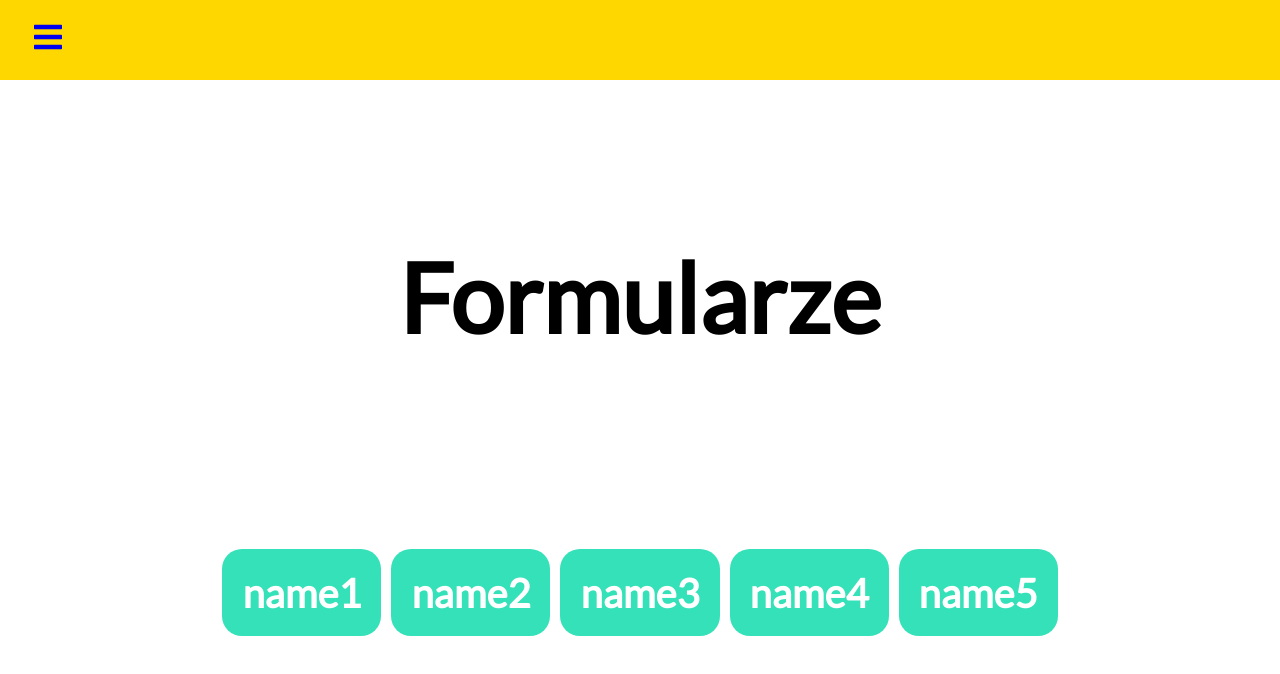
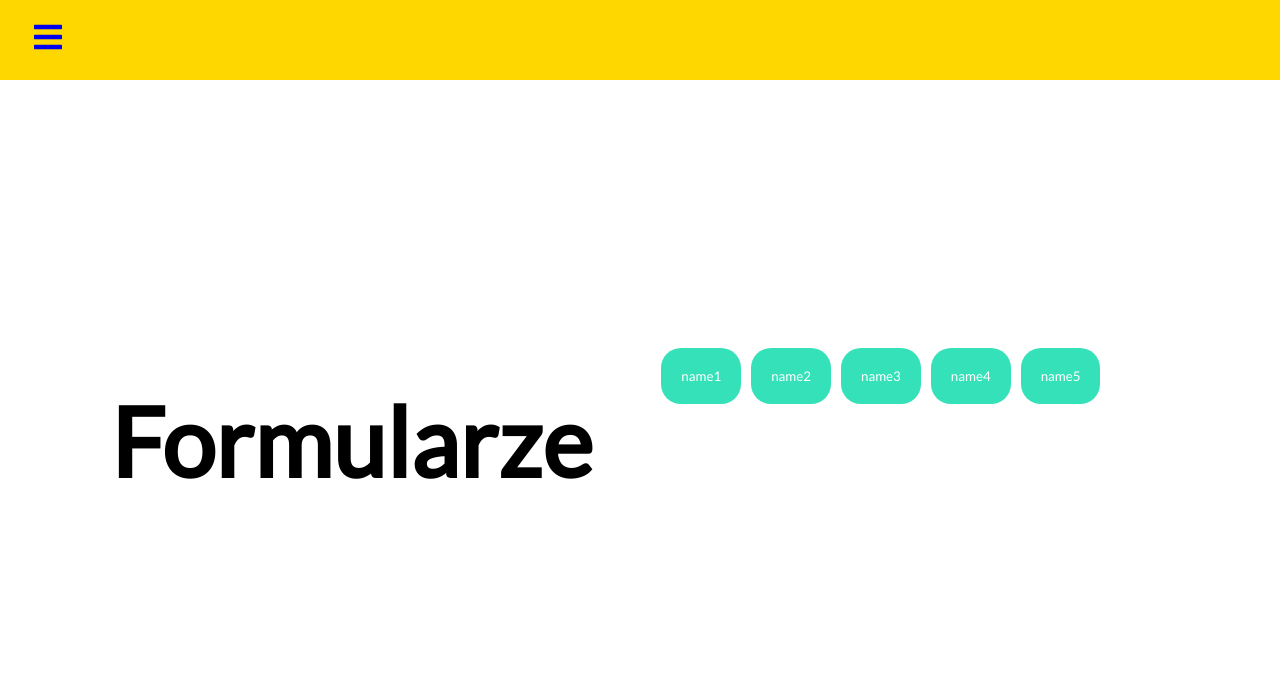
Before and after one commit to ArkadiuszDatka/immoqee-platform, a React (Create React App) app in the folder immoqee-platform/: page / in a window 1280 px wide. Shown: the top 674 px of the page. Built offline with nearby package versions, Linux system fonts and the light colour scheme.

Commit message:
in progress

```diff
--- a/immoqee-platform/src/components/list_of_forms.css
+++ b/immoqee-platform/src/components/list_of_forms.css
@@ -15,3 +15,6 @@
     float: left;
     color: white;
   }
+  .listOfFormsCard:focus {
+    outline: none;
+  }
--- a/immoqee-platform/src/components/list_of_forms.js
+++ b/immoqee-platform/src/components/list_of_forms.js
@@ -1,5 +1,6 @@
 import React, { useState, useEffect } from "react";
 import "./list_of_forms.css";
+import Button from '@material-ui/core/Button';
 
 const ListOfForms = (props) => {
   const [data, setData] = useState(props.list);
@@ -12,9 +13,11 @@
     <div className="listOfForms">
       {data.map((item, i) => {
         return (
-          <div className="listOfFormsCard">
-            <h5>{item.name}</h5>
-          </div>
+          <button className="listOfFormsCard" onClick={() => {
+            alert('asd')
+          }}>
+            {item.name}
+          </button>
         );
       })}
     </div>
--- a/immoqee-platform/src/pages/new_form_page.js
+++ b/immoqee-platform/src/pages/new_form_page.js
@@ -1,5 +1,6 @@
 import React, { useState, Component } from "react";
-import Button from '@material-ui/core/Button'; import IconButton from '@material-ui/core/IconButton';
+import Button from '@material-ui/core/Button';
+import IconButton from '@material-ui/core/IconButton';
 import Dialog from '@material-ui/core/Dialog';
 import DialogActions from '@material-ui/core/DialogActions';
 import DialogContent from '@material-ui/core/DialogContent';
```
